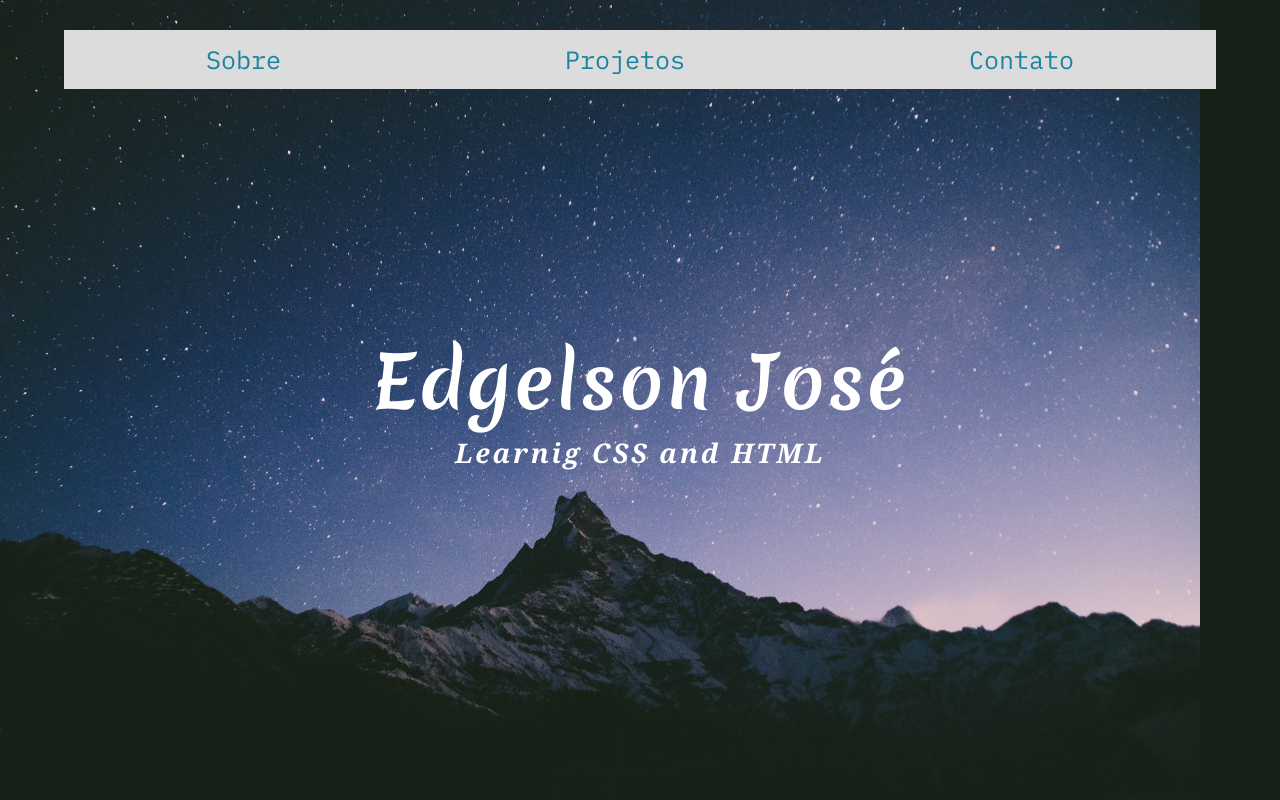
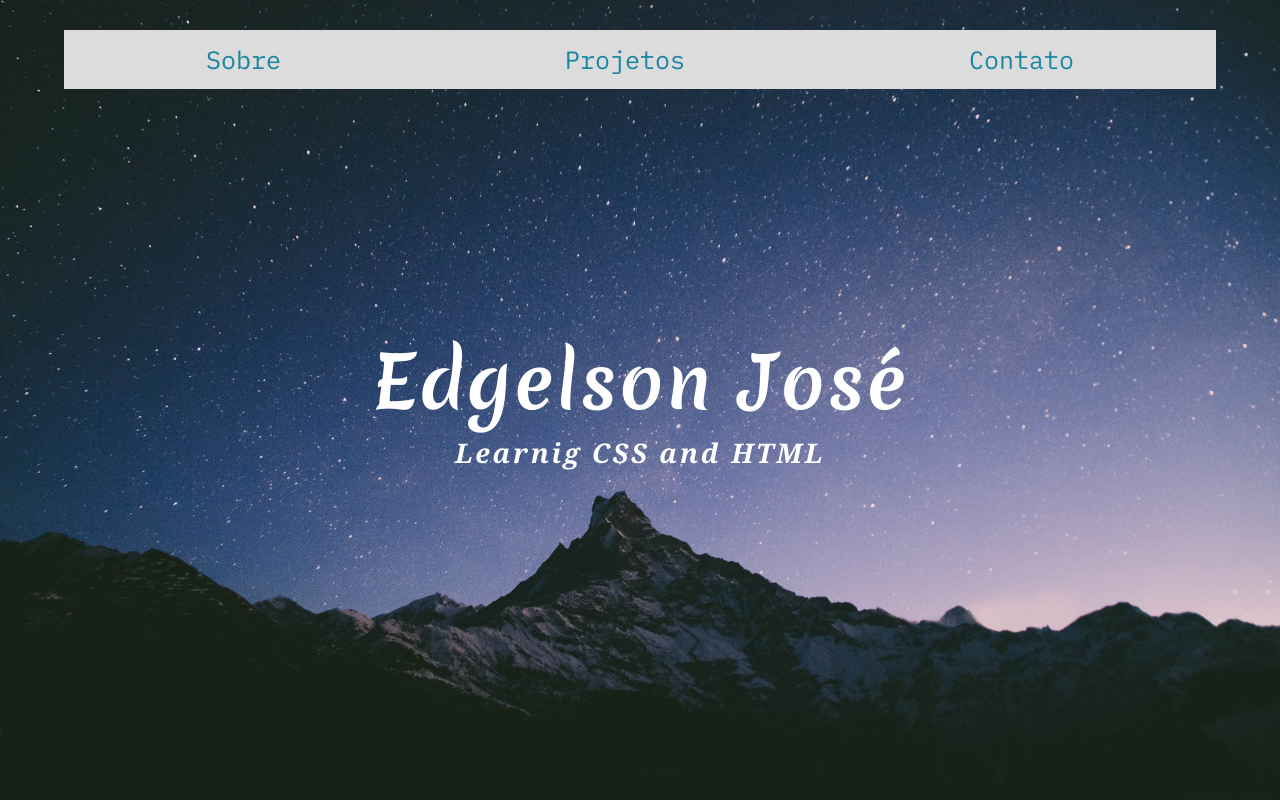
Before and after one commit to Edgelson/nobodylikesed, a plain HTML site: page index.html in a window 1280 px wide. Shown: the top 800 px of the page. Drawn offline with Linux system fonts and the light colour scheme.

Commit message:
Add files via upload

```diff
--- a/css/estilos.css
+++ b/css/estilos.css
@@ -8,7 +8,7 @@
 body{
     background-image: url("../img/scenic-view-of-mountain-during-evening-2085998.jpg"), url("../img/unnamed.jpg");
     background-repeat: no-repeat, repeat;
-    background-size: auto 100vh;
+    background-size: 100vw 100vh;
     font-family: 'IBM Plex Mono', monospace;
     height: 100vh;
     font-size: 10px;
```
